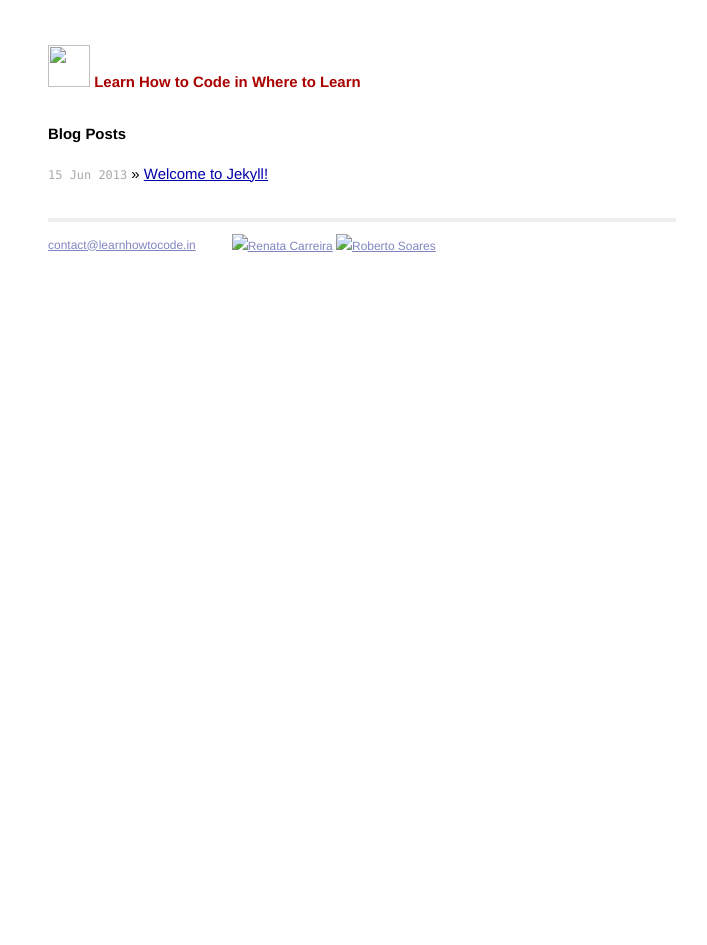
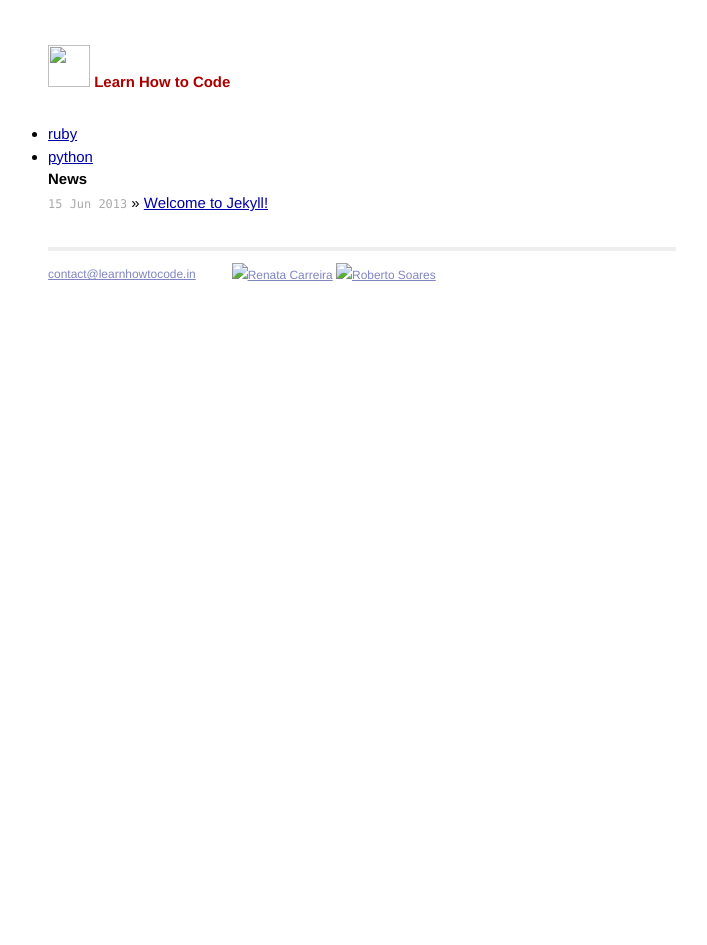
Before and after one commit to recarreira/learnhowtocode.in, a Jekyll site: the page built from index.html, in a window 1280 px wide. Shown: the whole page, without its empty margins (278-985 px from the left). Built offline with Jekyll 4.4.1, drawn with Linux system fonts in a browser that asks for light colours.

Commit message:
index.html: Showing programming languages

```diff
--- a/index.html
+++ b/index.html
@@ -1,13 +1,21 @@
 ---
 layout: page
-title: Where to Learn
 ---
 
 <div id="home">
-  <h1>Blog Posts</h1>
-  <ul class="posts">
-    {% for post in site.posts %}
-      <li><span>{{ post.date | date_to_string }}</span> &raquo; <a href="{{ post.url }}">{{ post.title }}</a></li>
-    {% endfor %}
-  </ul>
+  <div id="code">
+    <ul>
+      {% for language in site.languages %}
+        <li><a href="/{{ language }}">{{ language }}</a></li>
+      {% endfor %}
+    </ul>
+  </div>
+  <div id="post-container">
+    <h2>News</h2>
+    <ul class="posts">
+      {% for post in site.posts %}
+        <li><span>{{ post.date | date_to_string }}</span> &raquo; <a href="{{ post.url }}">{{ post.title }}</a></li>
+      {% endfor %}
+    </ul>
+  </div>
 </div>
```
